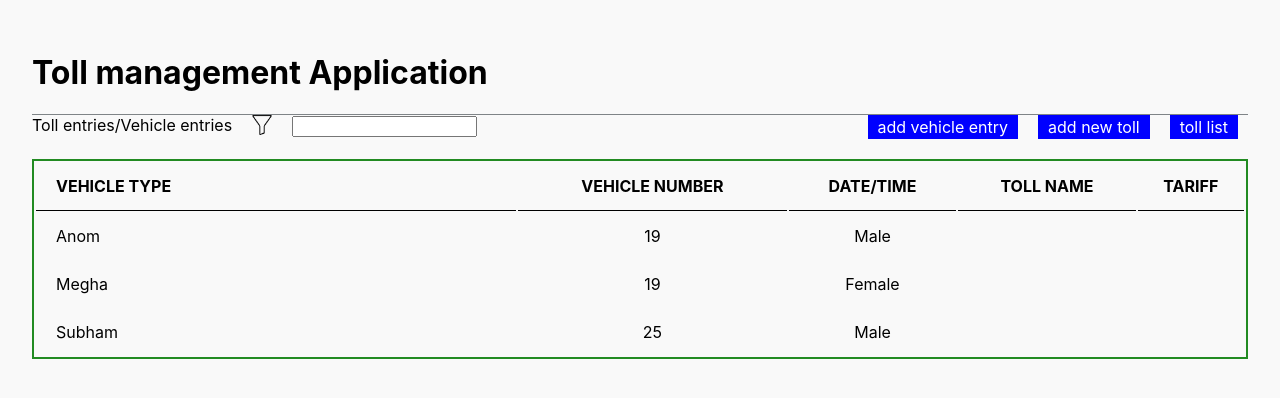
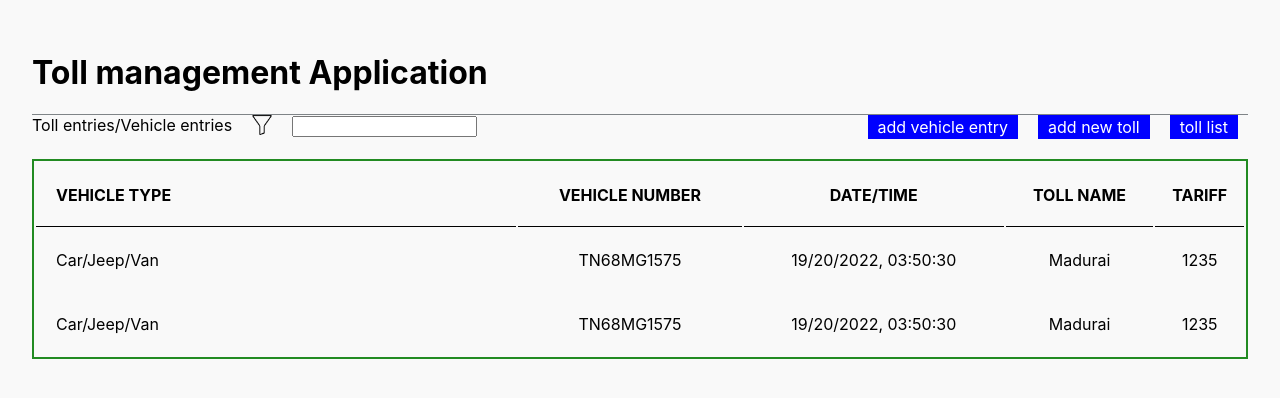
Before and after one commit to staticGuru/toll_management_system, a React (Create React App) app: page / in a window 1280 px wide. Shown: the top 398 px of the page. Built offline with nearby package versions, Linux system fonts and the light colour scheme.

Commit message:
add the entry data

```diff
--- a/src/component.js/vehicleEntryTable.js
+++ b/src/component.js/vehicleEntryTable.js
@@ -1,33 +1,55 @@
-import React from 'react'
+import React from "react";
+import { VehicleEntryEnum } from "../enum";
 
 function VehicleEntryTable() {
   const data = [
-          { name: "Anom", age: 19, gender: "Male" },
-          { name: "Megha", age: 19, gender: "Female" },
-          { name: "Subham", age: 25, gender: "Male"},
-        ]
+    {
+      entry_id: "78",
+      vehicle_type: 1,
+      vehicle_number: "TN68MG1575",
+      entry_toll: { toll_id: "432", toll_name: "Madurai" },
+      tariff: 1235,
+      entry_time: "19/20/2022, 03:50:30",
+    },
+    {
+     entry_id: "72",
+     vehicle_type: 1,
+     vehicle_number: "TN68MG1575",
+     entry_toll: { toll_id: "432", toll_name: "Madurai" },
+     tariff: 1235,
+     entry_time: "19/20/2022, 03:50:30",
+   },
+  ];
   return (
-    <div style={{marginTop:'20px'}}>
-    <table style={{width: '100%'}}>
+    <div style={{ marginTop: "20px" }}>
+      <table style={{ width: "100%" }}>
         <tr>
-      <th style={{width:'40%',textAlign:'left',paddingLeft:'20px'}}>VEHICLE TYPE</th>
+          <th style={{ width: "40%", textAlign: "left", paddingLeft: "20px" }}>
+            VEHICLE TYPE
+          </th>
           <th>VEHICLE NUMBER</th>
           <th>DATE/TIME</th>
           <th>TOLL NAME</th>
           <th>TARIFF</th>
         </tr>
-    {data.map((val, key) => {
+        {data.map((entry, key) => {
           return (
-        <tr key={key}>
-          <td style={{width:'40%',textAlign:'left',paddingLeft:'20px'}}>{val.name}</td>
-          <td>{val.age}</td>
-          <td>{val.gender}</td>
+            <tr key={entry.entry_id}>
+              <td
+                style={{ width: "40%", textAlign: "left", paddingLeft: "20px" }}
+              >
+                {VehicleEntryEnum[entry.vehicle_type]}
+              </td>
+              <td>{entry.vehicle_number}</td>
+              <td>{entry.entry_time}</td>
+              <td>{entry.entry_toll.toll_name}</td>
+              <td>{entry.tariff}</td>
             </tr>
-      )
+          );
         })}
       </table>
     </div>
-  )
+  );
 }
 
-export default VehicleEntryTable
+export default VehicleEntryTable;
--- /dev/null
+++ b/src/enum.js
@@ -0,0 +1,6 @@
+export const VehicleEntryEnum={
+  1: "Car/Jeep/Van",
+  2:"LCV",
+  3:"Truck/Bus",
+  4:"Heavy Vehicle"
+}
```
Lines whose indentation alone changed are shown as unchanged.
